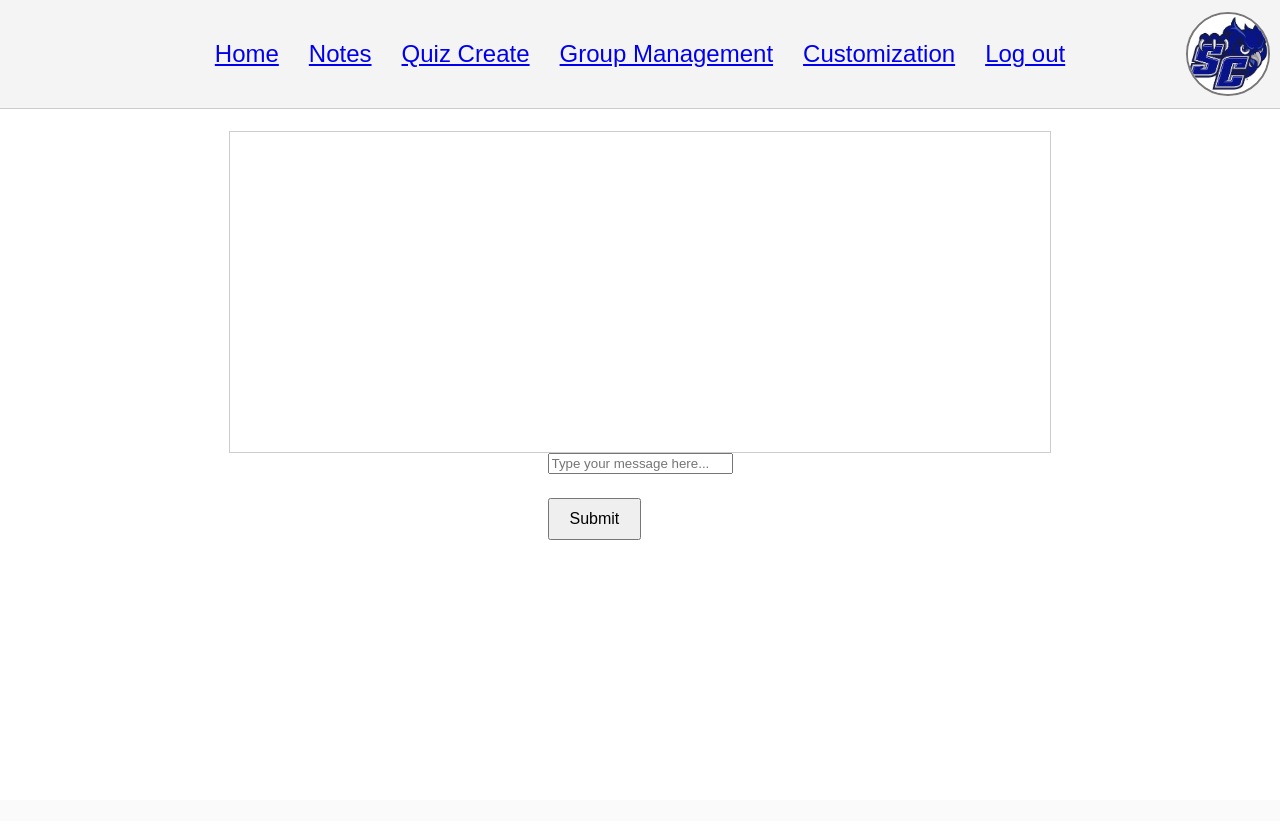
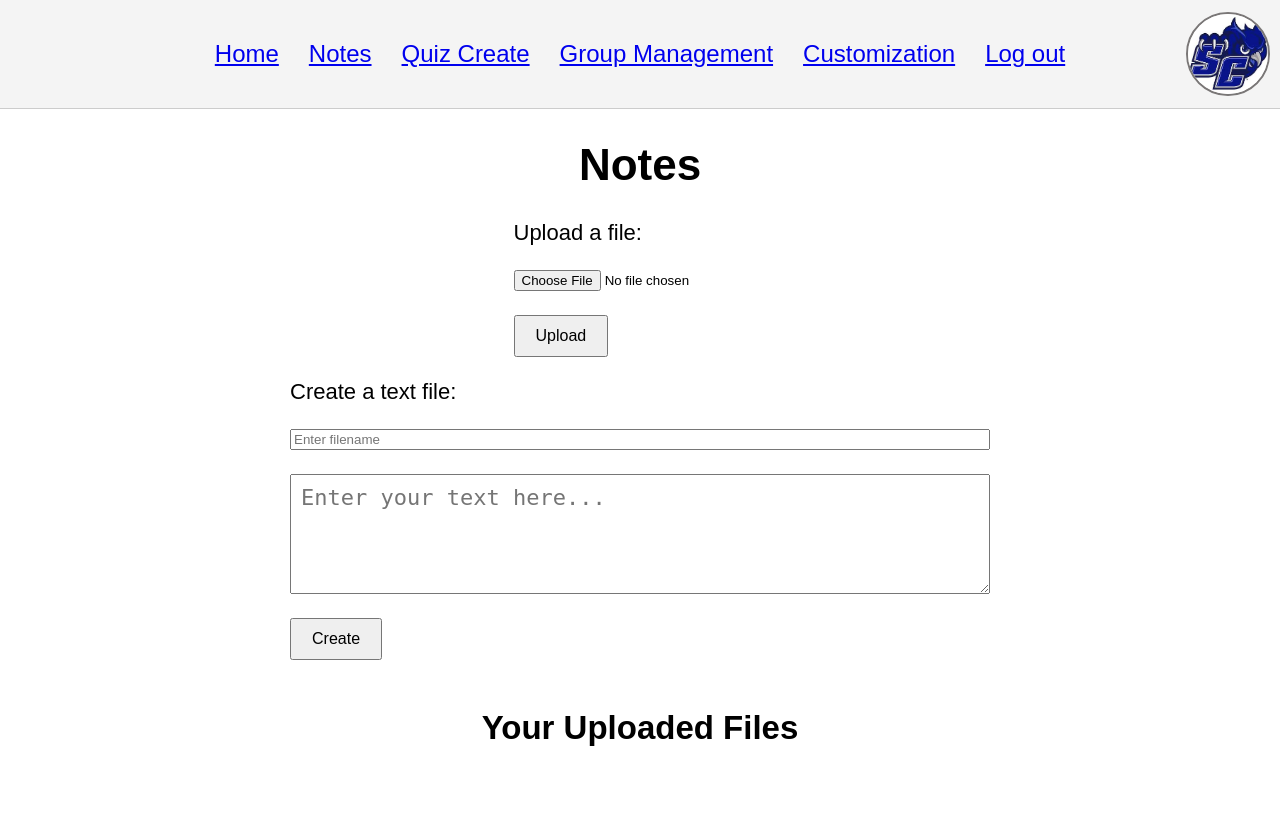
Before and after one commit to Cristian5505/StudyGroupApp, a Flask app: page /notes in a window 1280 px wide. Before the commit the page ends 540 px from the top, so only its background shows below. Run offline with Flask 3, Linux system fonts and the light colour scheme; the visitor is signed in with stand-in values (Sample User, id 1).

Commit message:
File Uploading and Admin Controls

```diff
--- a/app/routes.py
+++ b/app/routes.py
@@ -5,6 +5,7 @@
 from app import db
 from flask_login import FlaskLoginClient, LoginManager, login_user, logout_user, login_required
 from werkzeug.security import generate_password_hash, check_password_hash
+from werkzeug.utils import secure_filename
 import sys
 from app import *
 from sqlalchemy import text
@@ -12,6 +13,15 @@
 import os
 from flask import send_from_directory
 
+
+
+UPLOAD_FOLDER = os.path.join(app.root_path, 'uploads')
+ALLOWED_EXTENSIONS = {'png', 'jpg', 'jpeg', 'gif', 'pdf', 'txt', 'docx', 'gif', 'mp4', 'mp3'}
+
+app.config['UPLOAD_FOLDER'] = UPLOAD_FOLDER
+
+def allowed_file(filename):
+    return '.' in filename and filename.rsplit('.', 1)[1].lower() in ALLOWED_EXTENSIONS
 
 @app.route('/')
 def home():
@@ -99,8 +109,6 @@
         flash('No questions to save!')
     return redirect(url_for('mkquiz'))
 
-
-
 @app.route('/view_quizzes')
 @login_required
 def view_quizzes():
@@ -127,15 +135,42 @@
 
     return send_from_directory(downloads_folder, f'{quiz.name}.txt', as_attachment=True)
 
-
 @app.route('/clear_session', methods=['POST'])
 def clear_session():
     session.pop('questions', None)
     return redirect(url_for('mkquiz'))
 
-@app.route('/notes')
+@app.route('/notes', methods=['GET', 'POST'])
+@login_required
 def notes():
-    return render_template('notes.html')
+    user_folder = os.path.join(app.config['UPLOAD_FOLDER'], str(current_user.id))
+    os.makedirs(user_folder, exist_ok=True)
+
+    if request.method == 'POST':
+        if 'file' in request.files:
+            file = request.files['file']
+            if file and allowed_file(file.filename):
+                filename = secure_filename(file.filename)
+                file.save(os.path.join(user_folder, filename))
+                flash('File uploaded successfully!')
+                return redirect(url_for('notes'))
+
+        if 'content' in request.form:
+            text_content = request.form.get('content')
+            filename = secure_filename(request.form.get('filename', 'new_file.txt'))
+            with open(os.path.join(user_folder, filename), 'w') as f:
+                f.write(text_content)
+            flash('Text file created successfully!')
+            return redirect(url_for('notes'))
+
+    files = os.listdir(user_folder)
+    return render_template('notes.html', files=files)
+
+@app.route('/download_file/<filename>')
+@login_required
+def download_file(filename):
+    user_folder = os.path.join(app.config['UPLOAD_FOLDER'], str(current_user.id))
+    return send_from_directory(user_folder, filename, as_attachment=True)
 
 @app.route('/register')
 def register():
@@ -306,9 +341,79 @@
             return redirect(url_for('join_group'))
     return render_template('join_group.html', public_groups=public_groups)
 
-from flask import redirect, url_for, flash
-from app import db
-from app.models import *
+#Group Administrative Controls
+@app.route('/group/<int:group_id>/mute/<int:user_id>', methods=['POST'])
+@login_required
+def mute_user(group_id, user_id):
+    group = StudyGroup.query.get_or_404(group_id)
+    if group.owner_id != current_user.id:
+        flash('You do not have permission to mute users.')
+        return redirect(url_for('group', group_id=group_id))
+
+    #mute logic (e.g., store mute duration in the database)
+    flash('User has been muted.')
+    return redirect(url_for('group', group_id=group_id))
+
+@app.route('/group/<int:group_id>/kick/<int:user_id>', methods=['POST'])
+@login_required
+def kick_user(group_id, user_id):
+    group = StudyGroup.query.get_or_404(group_id)
+    if group.owner_id != current_user.id:
+        flash('You do not have permission to kick users.')
+        return redirect(url_for('group', group_id=group_id))
+
+    #Remove the user from the group
+    Member.query.filter_by(user_id=user_id, group_id=group_id).delete()
+    db.session.commit()
+    flash('User has been kicked from the group.')
+    return redirect(url_for('group', group_id=group_id))
+
+@app.route('/group/<int:group_id>/ban/<int:user_id>', methods=['POST'])
+@login_required
+def ban_user(group_id, user_id):
+    group = StudyGroup.query.get_or_404(group_id)
+    if group.owner_id != current_user.id:
+        flash('You do not have permission to ban users.')
+        return redirect(url_for('group', group_id=group_id))
+
+    #Add the user to a banned list
+    flash('User has been banned from the group.')
+    return redirect(url_for('group', group_id=group_id))
+
+#Group File Uploading
+@app.route('/group/<int:group_id>/upload', methods=['POST'])
+@login_required
+def upload_to_group(group_id):
+    group = StudyGroup.query.get_or_404(group_id)
+    membership = Member.query.filter_by(user_id=current_user.id, group_id=group_id).first()
+    if not membership:
+        flash('You are not a member of this group.')
+        return redirect(url_for('group', group_id=group_id))
+
+    filename = request.form.get('filename')
+    user_folder = os.path.join(app.config['UPLOAD_FOLDER'], str(current_user.id))
+    file_path = os.path.join(user_folder, filename)
+
+    if not os.path.exists(file_path):
+        flash('File does not exist.')
+        return redirect(url_for('group', group_id=group_id))
+
+    group_folder = os.path.join(app.config['UPLOAD_FOLDER'], f'group_{group_id}')
+    os.makedirs(group_folder, exist_ok=True)
+    new_file_path = os.path.join(group_folder, filename)
+    with open(file_path, 'rb') as src, open(new_file_path, 'wb') as dest:
+        dest.write(src.read())
+    new_message = Message(
+        user_id=current_user.id,
+        group_id=group_id,
+        message=f"Uploaded file: {filename}",
+        file_path=new_file_path
+    )
+    db.session.add(new_message)
+    db.session.commit()
+
+    flash('File uploaded to group successfully!')
+    return redirect(url_for('group', group_id=group_id))
 
 #Temp route for testing purposes. Delete in final release.
 @app.route('/reset_db')
--- a/app/templates/notes.html
+++ b/app/templates/notes.html
@@ -2,15 +2,31 @@
 {% block title %}Notes{% endblock %}
 {% block page %}<h1>Notes</h1>{% endblock %}
 {% block content %}
-   <body>
-       <div class="feed">
-           {% for message in messages %}
-               <div class="message">{{ message }}</div>
-           {% endfor %}
-       </div>
-       <form method="POST" action="/submit">
-           <input type="text" name="message" placeholder="Type your message here..." required>
-           <button type="submit">Submit</button>
-       </form>
-   </body>
+<h1> Notes </h1>
+
+<!-- This is where Files will be uploaded-->
+<form method="POST" enctype="multipart/form-data">
+    <label for ="file">Upload a file:</label>
+    <input type="file" name="file" id="file" required>
+    <button type="submit">Upload</button>
+</form>
+
+<!-- Create text files here, we can remove this feature if we feel it's bloat-->
+<form method="POST">
+    <label for="text">Create a text file:</label>
+    <input type="text" name="filename" id="filename" placeholder="Enter filename" required>
+    <textarea name="content" id="content" rows="4" cols="50" placeholder="Enter your text here..." required></textarea>
+    <button type="submit">Create</button>
+</form>
+
+<!-- Display for user's uploaded files-->
+<h2> Your Uploaded Files </h2>
+<ul>
+    {% for file in files %}
+        <li>
+            <a href="{{ url_for('download_file', filename=file) }}">{{ file }}</a>
+        </li>
+    {% endfor %}
+</ul>
+
 {% endblock %}
--- /dev/null
+++ b/app/uploads/5/csc400.txt
@@ -0,0 +1 @@
+I love csc400
```
Also changed, not shown: 3 other files.
